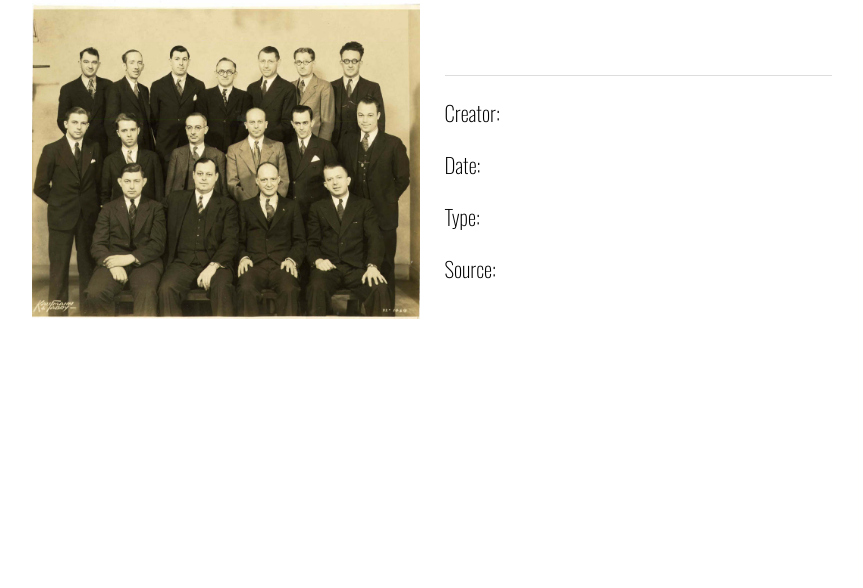
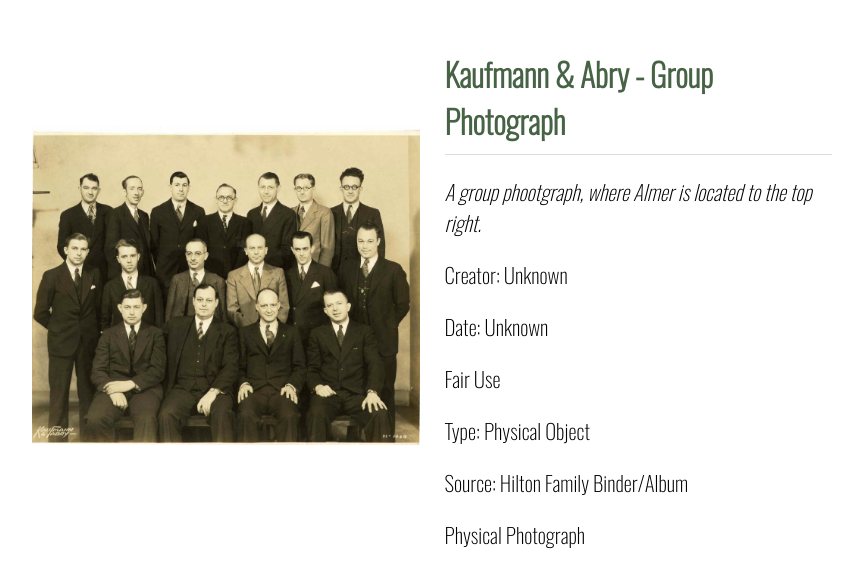
Before and after one commit to martinez2125/TennesseeChicago_Images, a Jekyll site: the page built from _mindoc_media/pg962-img.md, in a window 1280 px wide. Shown: the top 588 px of the page, without its empty margins (208-1071 px from the left). Built offline with Jekyll 4.4.1, drawn with Linux system fonts in a browser that asks for light colours.

Commit message:
Update pg962-img.md

```diff
--- a/_mindoc_media/pg962-img.md
+++ b/_mindoc_media/pg962-img.md
@@ -3,18 +3,18 @@ page: section-name
 title: Hilton Family Binder (Inside)
 media_type: image
 
-_title:
-description:
-creator:
-_date:
-rights:
-type:
-source:
+_title: Kaufmann & Abry - Group Photograph
+description: A group phootgraph, where Almer is located to the top right.
+creator: Unknown
+_date: Unknown
+rights: Fair Use
+type: Physical Object
+source: Hilton Family Binder/Album
 identifier:
 contributor:
-format:
-credit_(IPTC):
-date_created_(IPTC):
+format: Physical Photograph
+credit_(IPTC): Digitization courtesy of Caden J. Miller & Lesly Martinez
+date_created_(IPTC): 9/15/2025
 
 _path: /assets/img/pg62-img.jpg
 order: 64
```
